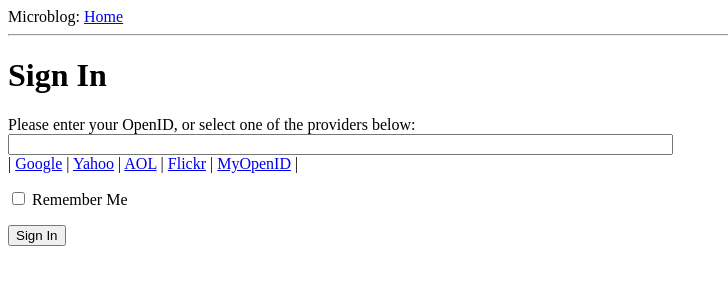
After one commit to staeff/megaflask, a Flask app: page /login in a window 1280 px wide. The commit adds this page. Shown: the top 300 px of the page, without its empty margins (0-728 px from the left). Run offline with Flask 2, Linux system fonts and the light colour scheme.

Commit message:
snapshot pt 3

```diff
--- a/app/__init__.py
+++ b/app/__init__.py
@@ -1,4 +1,8 @@
 from flask import Flask
 
+# creation of the flask object
 app = Flask(__name__)
+# read the config file
+app.config.from_object('config')
+
 from app import views
--- /dev/null
+++ b/app/forms.py
@@ -0,0 +1,15 @@
+from flask.ext.wtf import Form
+from wtforms import StringField, BooleanField
+
+# DataRequired is a validator, a function that
+# can be attached to a field to perform validation
+# on the data submitted by the user.
+from wtforms.validators import DataRequired
+
+
+class LoginForm(Form):
+    # Fields of the form are defined as class variables.
+
+    # DataRequired checks that the field is not empty
+    openid = StringField('openid', validators=[DataRequired()])
+    remember_me = BooleanField('remember_me', default=False)
--- a/app/templates/base.html
+++ b/app/templates/base.html
@@ -9,6 +9,15 @@
   <body>
     <div>Microblog: <a href="/index">Home</a></div>
     <hr>
+    {% with messages = get_flashed_messages() %}
+    {% if messages %}
+    <ul>
+      {% for message in messages %}
+      <li>{{ message }} </li>
+      {% endfor %}
+    </ul>
+    {% endif %}
+    {% endwith %}
     {% block content %}{% endblock %}
   </body>
 </html>
--- /dev/null
+++ b/app/templates/login.html
@@ -0,0 +1,40 @@
+<!-- extend base layout -->
+{% extends "base.html" %}
+
+{% block content %}
+    <script type="text/javascript">
+    function set_openid(openid, pr)
+    {
+        u = openid.search('<username>');
+        if (u != -1) {
+            // openid requires username
+            user = prompt('Enter your ' + pr + ' username:');
+            openid = openid.substr(0, u) + user;
+        }
+        form = document.forms['login'];
+        form.elements['openid'].value = openid;
+    }
+    </script>
+    <h1>Sign In</h1>
+    <form action="" method="post" name="login">
+        {# form is a template argument #}
+        {# here appears a hidden field that implements CSRF prevention #}
+        {{ form.hidden_tag() }}
+        <p>
+            Please enter your OpenID, or select one of the providers below:<br>
+            {{ form.openid(size=80) }}
+            {# validator error messages are in form.field_name.errors #}
+            {% for error in form.openid.errors %}
+                <span style="color: red;">[{{ error }}]</span>
+            {% endfor %}<br>
+            |{% for pr in providers %}
+                <a href="javascript:set_openid('{{ pr.url }}', '{{ pr.name }}');">{{ pr.name }}</a> |
+            {% endfor %}
+        </p>
+        <p>{{ form.remember_me }} Remember Me</p>
+        {# The submit button is not defined the form class.
+           We define it in the Template in HTML. It doesn't carry any Data
+           therefore doesn't need to be defined in the class #}
+        <p><input type="submit" value="Sign In"></p>
+    </form>
+{% endblock %}
--- a/app/views.py
+++ b/app/views.py
@@ -1,5 +1,6 @@
-from flask import render_template
+from flask import render_template, flash, redirect
 from app import app
+from .forms import LoginForm
 
 
 @app.route('/')
@@ -42,3 +43,22 @@ def index():
                            title='Pycodeshare',
                            user=user,
                            posts=posts)
+
+
+# accept GET and POST requests. Without this only GET requests are accepted
+@app.route('/login', methods=['GET', 'POST'])
+def login():
+    ''' View function that renders the template. '''
+
+    # Instantiate an object from LoginForm class to send it later to the
+    # template
+    form = LoginForm()
+    # True if all validations successful
+    if form.validate_on_submit():
+        flash('Login requested for OpenID="%s", remember_me=%s' %
+              (form.openid.data, str(form.remember_me.data)))
+        return redirect('/index')
+    return render_template('login.html',
+                           title='Sign In',
+                           form=form,
+                           providers=app.config['OPENID_PROVIDERS'])
```
Also changed, not shown: config.py (added, +10 -0 lines).
